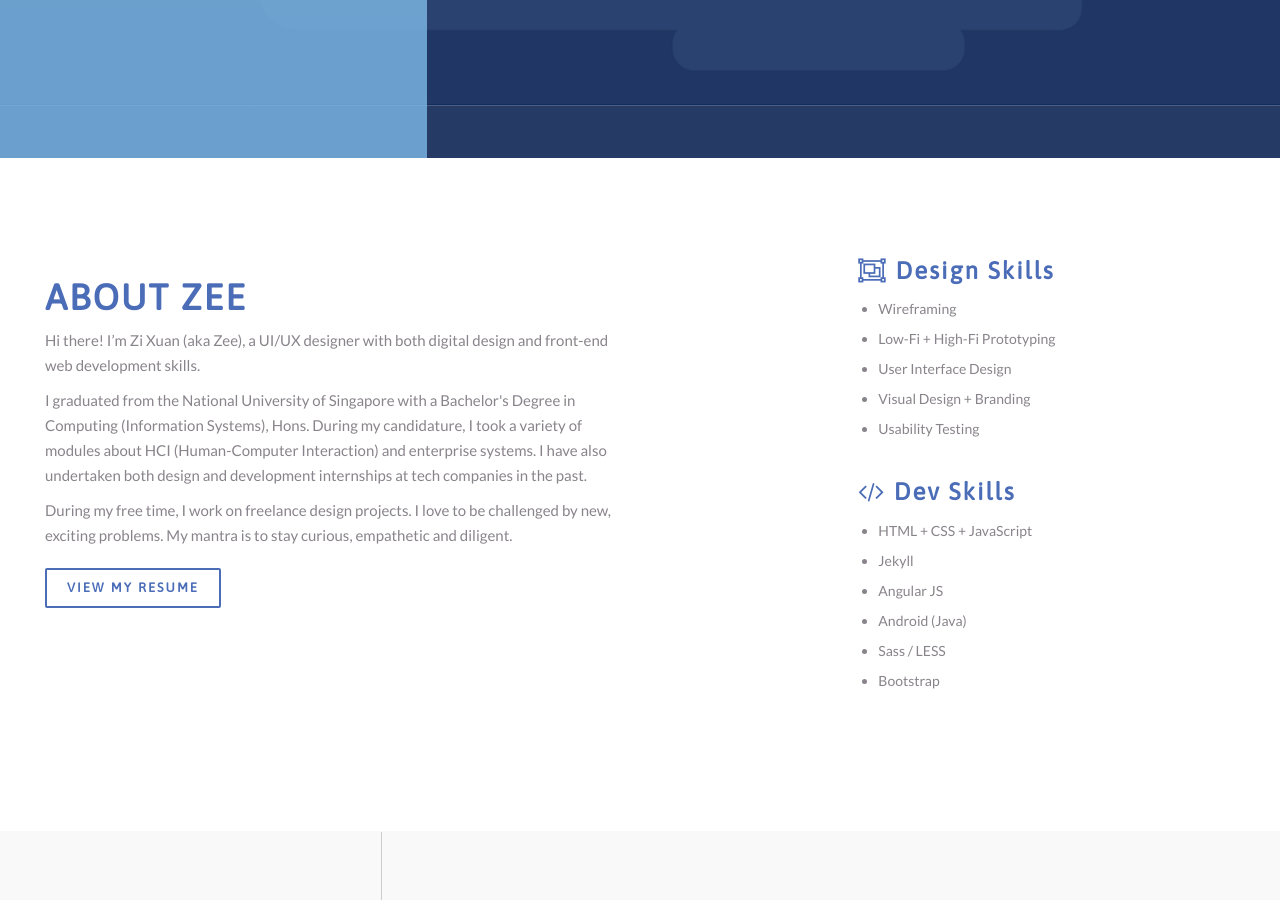
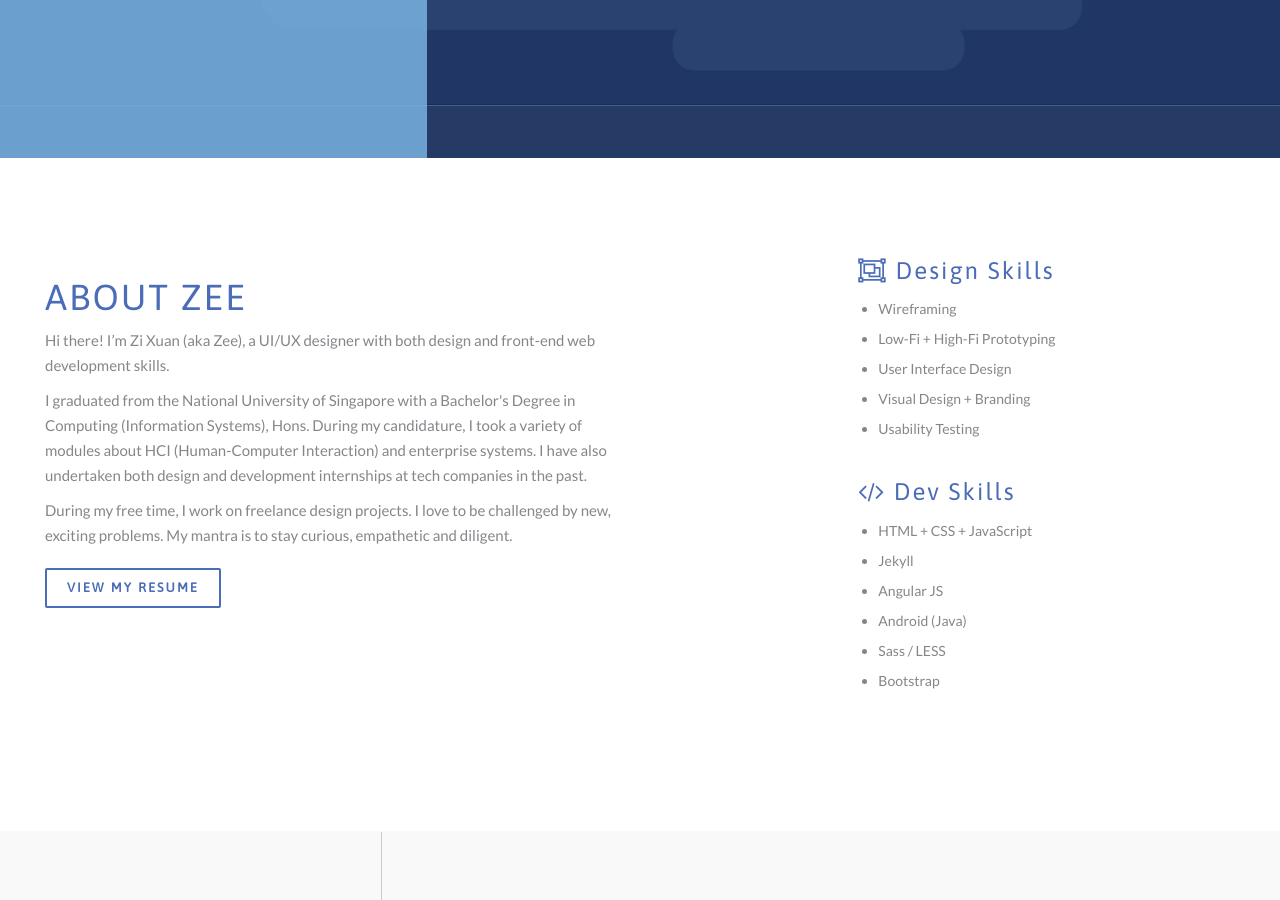
Before and after one commit to yzixuan/yzixuan.github.io, a Jekyll site: the page built from index.html, in a window 1280 px wide and 900 px high, scrolled down 742 px. Built offline with Jekyll 4.4.1, drawn with Linux system fonts in a browser that asks for light colours; nearby versions of some CDN libraries.

Commit message:
make font weight for Asap normal

```diff
--- a/_includes/about.html
+++ b/_includes/about.html
@@ -7,7 +7,7 @@
 
           <h2 class="cyan-color">ABOUT ZEE</h2>
 
-          <p>Hi there! I’m Zi Xuan (aka Zee), a UI/UX designer with both digital design and front-end web development skills.</p>
+          <p>Hi there! I’m Zi Xuan (aka Zee), a UI/UX designer with both design and front-end web development skills.</p>
 
           <p>I graduated from the National University of Singapore with a Bachelor's Degree in Computing (Information Systems), Hons. During my candidature, I took a variety of modules about HCI (Human-Computer Interaction) and enterprise systems. I have also undertaken both design and development internships at tech companies in the past.</p>
 
--- a/_sass/_fonts.scss
+++ b/_sass/_fonts.scss
@@ -7,7 +7,7 @@ $cassannet-regular-font: 'cassannet_regularregular';
 
 h1, h2, h3, h4, h5, h6, .h1, .h2, .h3, .h4, .h5, .h6 {
   font-family: $dosis-font;
-  font-weight: bold;
+  //font-weight: bold;
 }
 
 h1 {
@@ -48,6 +48,7 @@ a:hover, a:focus {
 }
 
 p {
+  font-family: $lato-font;
   font-size: 15px;
   font-weight: 400;
 
```
